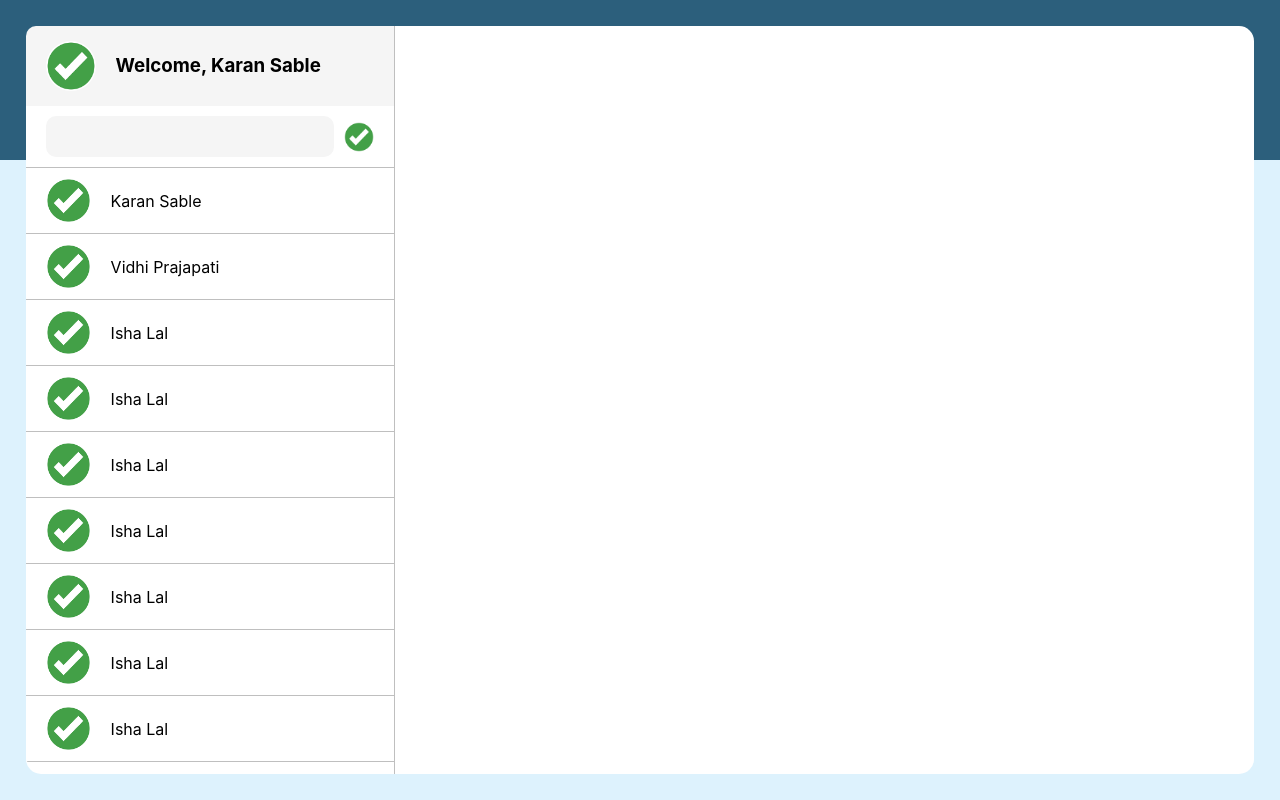
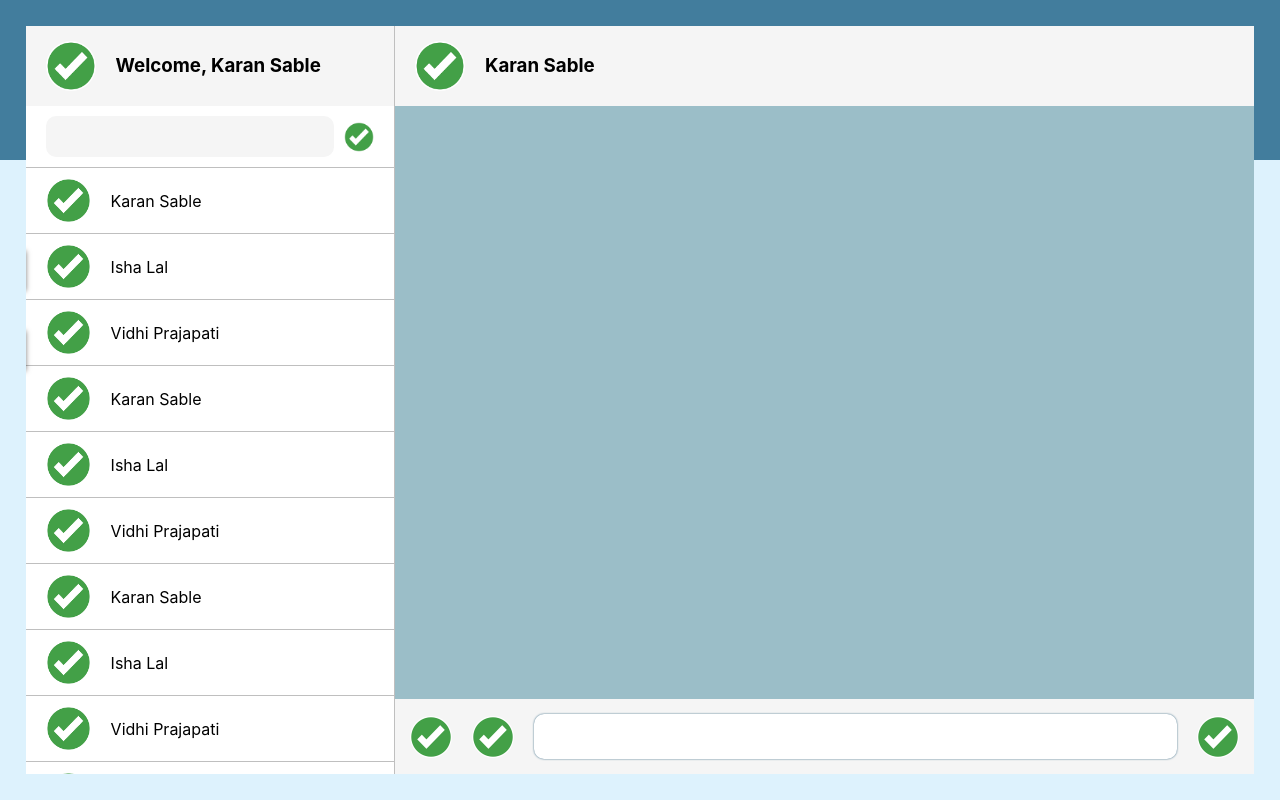
Before and after one commit to IceCYrip/Chatine---AI-chat-application, a React (Create React App) app: page /chat in a window 1280 px wide. Built offline with nearby package versions, Linux system fonts and the light colour scheme.

Commit message:
Chat screen developed further

```diff
--- a/src/Chat.js
+++ b/src/Chat.js
@@ -1,65 +1,149 @@
-import React from 'react'
+import React, { useState } from 'react'
 import './styles/Chat.css'
+import './styles/ScrollBar.css'
 
 const Chat = () => {
+  const chats = [
+    {
+      name: 'Karan Sable',
+      image: '/SuccessfulTick.png',
+    },
+    {
+      name: 'Isha Lal',
+      image: '/SuccessfulTick.png',
+    },
+    {
+      name: 'Vidhi Prajapati',
+      image: '/SuccessfulTick.png',
+    },
+    {
+      name: 'Karan Sable',
+      image: '/SuccessfulTick.png',
+    },
+    {
+      name: 'Isha Lal',
+      image: '/SuccessfulTick.png',
+    },
+    {
+      name: 'Vidhi Prajapati',
+      image: '/SuccessfulTick.png',
+    },
+    {
+      name: 'Karan Sable',
+      image: '/SuccessfulTick.png',
+    },
+    {
+      name: 'Isha Lal',
+      image: '/SuccessfulTick.png',
+    },
+    {
+      name: 'Vidhi Prajapati',
+      image: '/SuccessfulTick.png',
+    },
+    {
+      name: 'Karan Sable',
+      image: '/SuccessfulTick.png',
+    },
+    {
+      name: 'Isha Lal',
+      image: '/SuccessfulTick.png',
+    },
+    {
+      name: 'Vidhi Prajapati',
+      image: '/SuccessfulTick.png',
+    },
+    {
+      name: 'Karan Sable',
+      image: '/SuccessfulTick.png',
+    },
+    {
+      name: 'Isha Lal',
+      image: '/SuccessfulTick.png',
+    },
+    {
+      name: 'Vidhi Prajapati',
+      image: '/SuccessfulTick.png',
+    },
+  ]
+
+  const [togglePanel, setTogglePanel] = useState(false)
+
   return (
     <div className='chatWrapper'>
+      {/* Blue background */}
       <div className='accentBackground' />
+      {/* Chat's center screen */}
       <div className='chatBody'>
+        {/* Chat's Left Column */}
         <div className='left'>
+          {/* Chat's Left Header */}
           <div className='leftHead'>
-            <img src='/SuccessfulTick.png' alt='' width={50} />
+            <img
+              src='/SuccessfulTick.png'
+              alt=''
+              width={50}
+              onClick={() => setTogglePanel(true)}
+            />
             <h3>Welcome, Karan Sable</h3>
           </div>
+          {/* Chat's Search Bar */}
           <div className='chatSearch'>
             <input type='text' />
             <img src='/SuccessfulTick.png' alt='search' width={30} />
           </div>
+          {/* Chat List Box */}
           <div className='chatList'>
-            <div className='chat'>
-              <img src='/SuccessfulTick.png' alt='' width={45} />
-              <label>Karan Sable</label>
+            {/* Chats*/}
+            {chats?.map((chat, index) => (
+              <div className='chat' key={index}>
+                <img src={chat.image} alt='' width={45} />
+                <span>{chat.name}</span>
+              </div>
+            ))}
+          </div>
+
+          <div
+            className='profilePanel'
+            style={{ left: togglePanel ? '0%' : '-100%' }}
+          >
+            <div className='profileHead'>
+              <img
+                src='/SuccessfulTick.png'
+                alt=''
+                width={50}
+                onClick={() => setTogglePanel(false)}
+              />
+              <h3>Profile</h3>
             </div>
-            <div className='chat'>
-              <img src='/SuccessfulTick.png' alt='' width={45} />
-              <label>Vidhi Prajapati</label>
+            <div className='profilePic'>
+              <img
+                src='/SuccessfulTick.png'
+                alt=''
+                width={125}
+                onClick={() => setTogglePanel(false)}
+              />
             </div>
-            <div className='chat'>
-              <img src='/SuccessfulTick.png' alt='' width={45} />
-              <label>Isha Lal</label>
-            </div>
-            {/* Some comment*/}
-            <div className='chat'>
-              <img src='/SuccessfulTick.png' alt='' width={45} />
-              <label>Isha Lal</label>
-            </div>
-            <div className='chat'>
-              <img src='/SuccessfulTick.png' alt='' width={45} />
-              <label>Isha Lal</label>
-            </div>
-            <div className='chat'>
-              <img src='/SuccessfulTick.png' alt='' width={45} />
-              <label>Isha Lal</label>
-            </div>
-            <div className='chat'>
-              <img src='/SuccessfulTick.png' alt='' width={45} />
-              <label>Isha Lal</label>
-            </div>
-            <div className='chat'>
-              <img src='/SuccessfulTick.png' alt='' width={45} />
-              <label>Isha Lal</label>
-            </div>
-            <div className='chat'>
-              <img src='/SuccessfulTick.png' alt='' width={45} />
-              <label>Isha Lal</label>
-            </div>
-            <div className='chat'>
-              <img src='/SuccessfulTick.png' alt='' width={45} />
-              <label>Isha Lal</label>
-            </div>
+            <div className='fullname'>Karan Sable</div>
+            <div className='infoText'>Aandu Gundu Thanda Paani</div>
+            <div className='about'>Karan Sable</div>
           </div>
         </div>
-        <div className='right'></div>
+        <div className='right'>
+          <div className='rightHead'>
+            <img src='/SuccessfulTick.png' alt='' width={50} />
+            <h3>Karan Sable</h3>
+          </div>
+          {/* Messages Wrapper */}
+          <div className='messagesWrapper'></div>
+          {/* Chat's Right Footer */}
+          <div className='chatTextBox'>
+            <img src='/SuccessfulTick.png' alt='' width={42} />
+            <img src='/SuccessfulTick.png' alt='' width={42} />
+            <input type='text' />
+
+            <img src='/SuccessfulTick.png' alt='' width={42} />
+          </div>
+        </div>
       </div>
     </div>
   )
--- a/src/components/Button.js
+++ b/src/components/Button.js
@@ -30,21 +30,11 @@ const Button = (props) => {
       type={type}
       {...otherProps}
     >
-      <div style={{ display: 'flex', gap: '10px', alignItems: 'center' }}>
-        {/* {props.children}
-        <img
-          src='/Loader.svg'
-          alt='Loader'
-          width={25}
-          style={{ opacity: props.loading ? 1 : 0 }}
-        /> */}
-
-        {!props.loading ? (
-          props.children
-        ) : (
-          <img src='/Loader.svg' alt='Loader' width={25} />
-        )}
-      </div>
+      {!props.loading ? (
+        props.children
+      ) : (
+        <img src='/Loader.svg' alt='Loader' width={25} />
+      )}
     </button>
   )
 }
--- a/src/styles/Chat.css
+++ b/src/styles/Chat.css
@@ -11,8 +11,8 @@
   position: absolute;
   height: 20%;
   width: 100vw;
-
-  background-color: #2c5f7c;
+  z-index: 1;
+  background-color: #427d9d;
 }
 
 .chatBody {
@@ -21,7 +21,6 @@
   margin: 2%;
 
   background-color: white;
-  border-radius: 15px;
 
   display: flex;
 }
@@ -30,6 +29,11 @@
   width: 30%;
 
   border-right: 1px solid rgba(128, 128, 128, 0.5);
+  display: flex;
+  flex-direction: column;
+
+  position: relative;
+  overflow: hidden;
 }
 
 .leftHead {
@@ -39,8 +43,6 @@
   gap: 20px;
 
   background-color: whitesmoke;
-
-  border-top-left-radius: 10px;
 }
 
 .leftHead > img {
@@ -73,14 +75,17 @@
   font-size: 18px;
 }
 
+.chatSearch > input:focus {
+  box-shadow: 0px 0px 5px 0px #4da2d0;
+}
+
 .chatList {
   background-color: white;
-  height: 80%;
 
   display: flex;
   flex-direction: column;
-  overflow-y: scroll;
-  border-bottom-left-radius: 10px;
+  overflow-y: auto;
+  flex-grow: 1;
 }
 .chat {
   padding: 10px 20px;
@@ -94,5 +99,110 @@
 
 .chat > img {
   border-radius: 50%;
+}
+
+.chat:hover {
+  background-color: whitesmoke;
   cursor: pointer;
 }
+
+.profilePanel {
+  height: 100%;
+  width: 100%;
+
+  background-color: white;
+
+  position: absolute;
+  left: -100%;
+
+  transition: 0.2s ease-out;
+}
+
+.profileHead {
+  display: flex;
+  align-items: center;
+  padding: 10px 20px;
+  gap: 20px;
+
+  background-color: #2c5f7c;
+  color: white;
+}
+
+.profileHead > img {
+  border-radius: 50%;
+  cursor: pointer;
+}
+
+.right {
+  width: 70%;
+  display: flex;
+  flex-direction: column;
+}
+
+.rightHead {
+  display: flex;
+  align-items: center;
+  padding: 10px 20px;
+  gap: 20px;
+
+  background-color: whitesmoke;
+}
+
+.rightHead > img {
+  border-radius: 50%;
+  cursor: pointer;
+}
+
+.messagesWrapper {
+  background-color: #9bbec8;
+  flex-grow: 1;
+  display: flex;
+  flex-direction: column;
+  overflow-y: auto;
+}
+
+.chatTextBox {
+  background-color: whitesmoke;
+  padding: 15px;
+  display: flex;
+  align-items: center;
+  gap: 20px;
+}
+
+.chatTextBox > input {
+  width: 100%;
+  padding: 12px;
+  border: none;
+  border-radius: 10px;
+  outline: none;
+
+  background-color: white;
+  font-size: 18px;
+  box-shadow: 0px 0px 2px 0px #2c5f7c;
+}
+
+.chatTextBox > img {
+  border-radius: 50%;
+  cursor: pointer;
+}
+
+.profilePic {
+  display: flex;
+  justify-content: center;
+  margin: 10px 0px;
+}
+.profilePic > img {
+  border-radius: 50%;
+  cursor: pointer;
+}
+
+.fullname,
+.about {
+  background-color: white;
+  box-shadow: 0px 0px 5px 0px rgba(0, 0, 0, 0.5);
+  padding: 10px 20px;
+}
+
+.infoText {
+  padding: 10px 20px;
+}
--- /dev/null
+++ b/src/styles/ScrollBar.css
@@ -0,0 +1,19 @@
+/* width */
+::-webkit-scrollbar {
+  width: 8px;
+}
+
+/* Track */
+::-webkit-scrollbar-track {
+  background: whitesmoke;
+}
+
+/* Handle */
+::-webkit-scrollbar-thumb {
+  background-color: #36789e;
+}
+
+/* Handle on hover */
+::-webkit-scrollbar-thumb:hover {
+  background-color: #20455a;
+}
--- a/src/styles/component-styles/TextField.css
+++ b/src/styles/component-styles/TextField.css
@@ -19,7 +19,6 @@
 
   outline: none;
   border: 1px solid #16486340;
-  /* border: none; */
 }
 
 .textFieldInput:focus {
```
